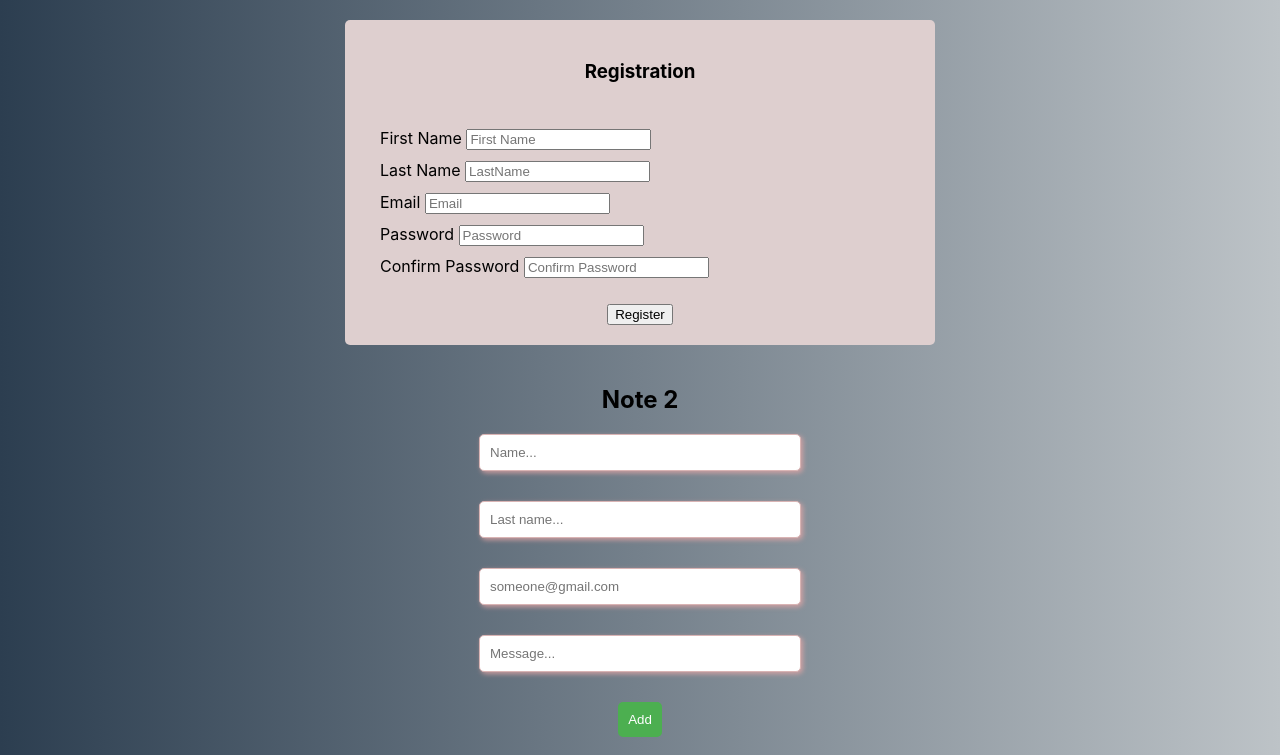
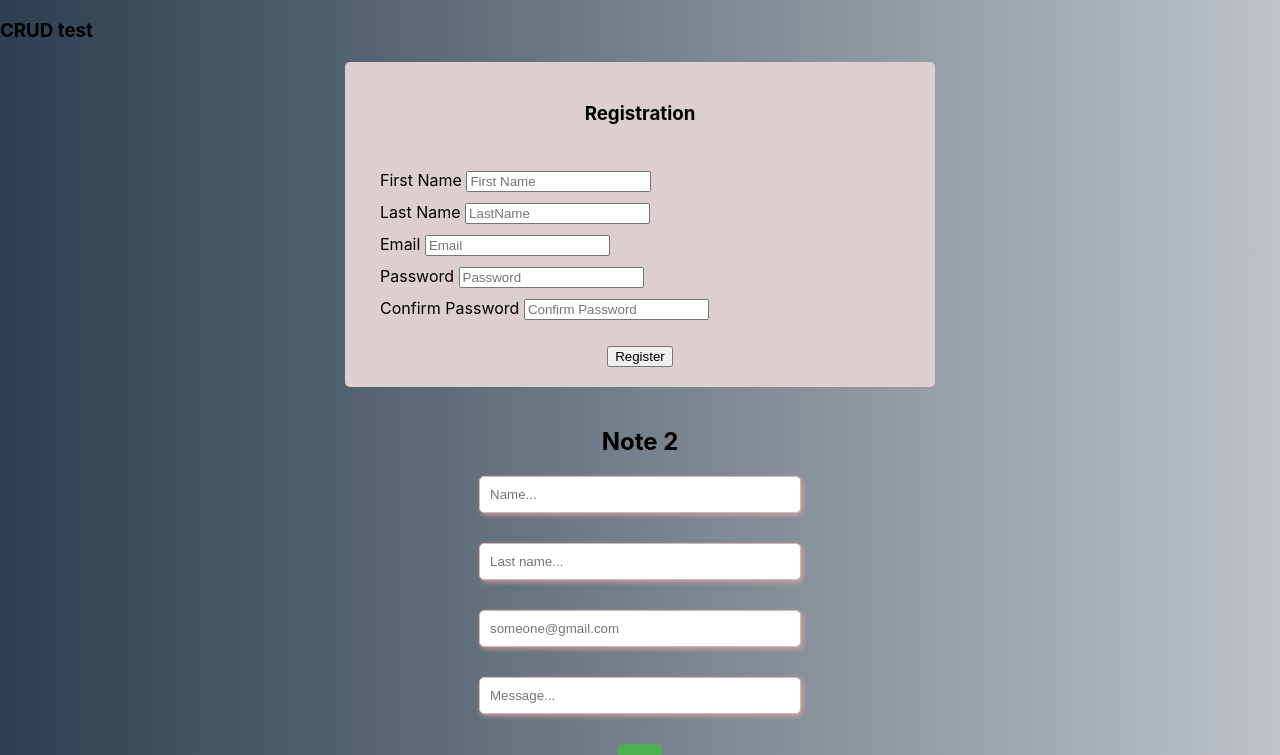
Before and after one commit to bokigolic/react-practice, a React (Create React App) app: page / in a window 1280 px wide. Shown: the top 755 px of the page. Built offline with nearby package versions, Linux system fonts and the light colour scheme.

Commit message:
CRUD practice

```diff
--- a/src/App.js
+++ b/src/App.js
@@ -5,12 +5,14 @@ import NoteTaker from './component/NoteTaker';
 import Test2 from './component/Test2';
 import Note2 from './component/Note2';
 import RegistrationForm from './component/RegistrationForm';
+import Test3 from './component/Test3';
 
 
 function App() {
   return (
     <div className="App">
       <>
+        <Test3 />
         <RegistrationForm />
         <Note2 />
         <Test2 />
--- /dev/null
+++ b/src/component/Test3.js
@@ -0,0 +1,9 @@
+const Test3 = () => {
+  return (
+    <div>
+      <h3>CRUD test</h3>
+    </div>
+  )
+}
+
+export default Test3
```
